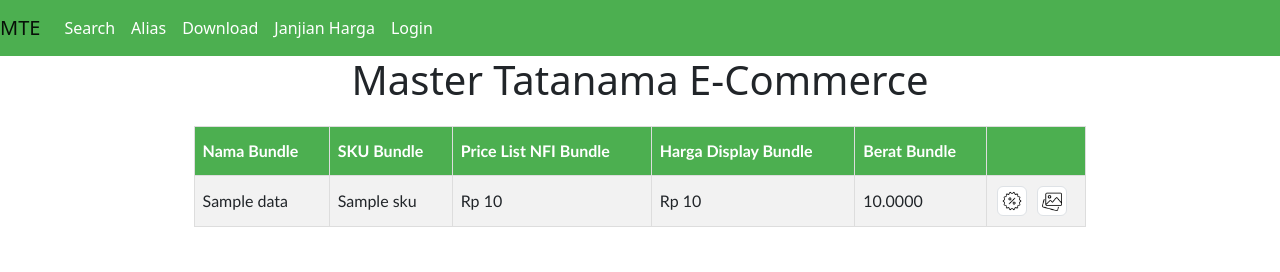
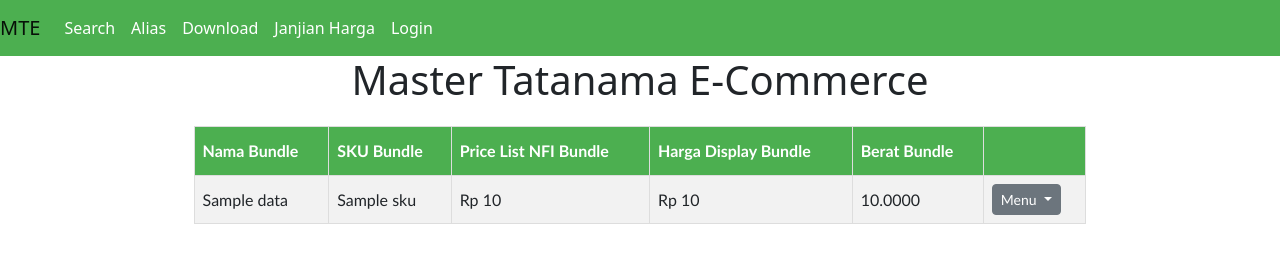
Before and after one commit to nutrimartid/tatanama, a Flask app: template templates/add_mp.html in a window 1280 px wide. Shown: the top 272 px of the page. Run offline with Flask 2, Linux system fonts and the light colour scheme; tables that the repository leaves empty or names only in its code hold one stand-in row (values such as "Sample post"); the template is opened without the code that fills it: values that come from a table or form of the project are taken from there, most other values are stand-ins (such as "Sample title", 1, 10 or a date in 2020); parts of the project's set-up code (start-up, migrations or seed data) failed here and were passed over; some libraries are stand-ins or nearby versions.

Commit message:
tambah drop down item exist

```diff
--- a/templates/add_mp.html
+++ b/templates/add_mp.html
@@ -28,14 +28,30 @@
                         <td> {{'%0.4f'|format(data['Berat']|float)}} </td>
                         <!--<td> {{'%0.4f'|format(data['Volume']|float)}} </td>-->
                         <td>
-                            <div class="row icon">
+                            <div class="dropdown">
+                                <button class="btn btn-secondary btn-sm dropdown-toggle" type="button" data-bs-toggle="dropdown" aria-expanded="false">
+                                  Menu
+                                </button>
+                                <ul class="dropdown-menu">
+                                  <li>
+                                    <a class="dropdown-item" href="http://event.l-men.com/janjianharga?item_name={{data['Nama_Produk']| replace('&','%26')}}&item_sku={{data['SKU']}}&item_pl={{data['Price_List_NFI']}}">Janjian Harga</a>
+                                  </li>
+                                  <li>
+                                    <a class="dropdown-item" href="http://event.l-men.com/proddesc/{{data['SKU']}}">Konten</a>
+                                  </li>
+                                  <li>
+                                    <a class="dropdown-item" href="#">Flush Out</a>
+                                    </li>
+                                </ul>
+                            </div>
+                            <!-- <div class="row icon">
                                 <div class="col icon">
                                     <a class="dropdown-item" href="http://event.l-men.com/janjianharga?item_name={{data['Nama_Produk']| replace('&','%26')}}&item_sku={{data['SKU']}}&item_pl={{data['Price_List_NFI']}}"><img src='/static/discount.png' class="img-thumbnail" style="width: 30px;"></a>
                                 </div>
                                 <div class="col icon">
                                     <a class="dropdown-item" href="http://event.l-men.com/proddesc/{{data['SKU']}}"><img src='/static/image-gallery.png' class="img-thumbnail" style="width: 30px;"></a>
                                 </div>
-                            </div>
+                            </div> -->
 
 
                             <!--<div class="dropdown">-->
--- a/templates/insert.html
+++ b/templates/insert.html
@@ -68,7 +68,7 @@
                                               </li>
                                               <li><a class="dropdown-item" href="#">Flush Out</a></li>
                                             </ul>
-                                          </div>
+                                        </div>
                                         <!-- <div class="row icon">
                                             <div class="col icon">
                                                 <a href="http://event.l-men.com/janjianharga?item_name={{data[colname] | replace('&','%26')}}&item_sku={{data['SKU_' + colname]}}&item_pl={{data['Price_List_NFI_' + i|string]}}"><img src='/static/discount.png' class="img-thumbnail" style="width: 30px;" ></a>
```
